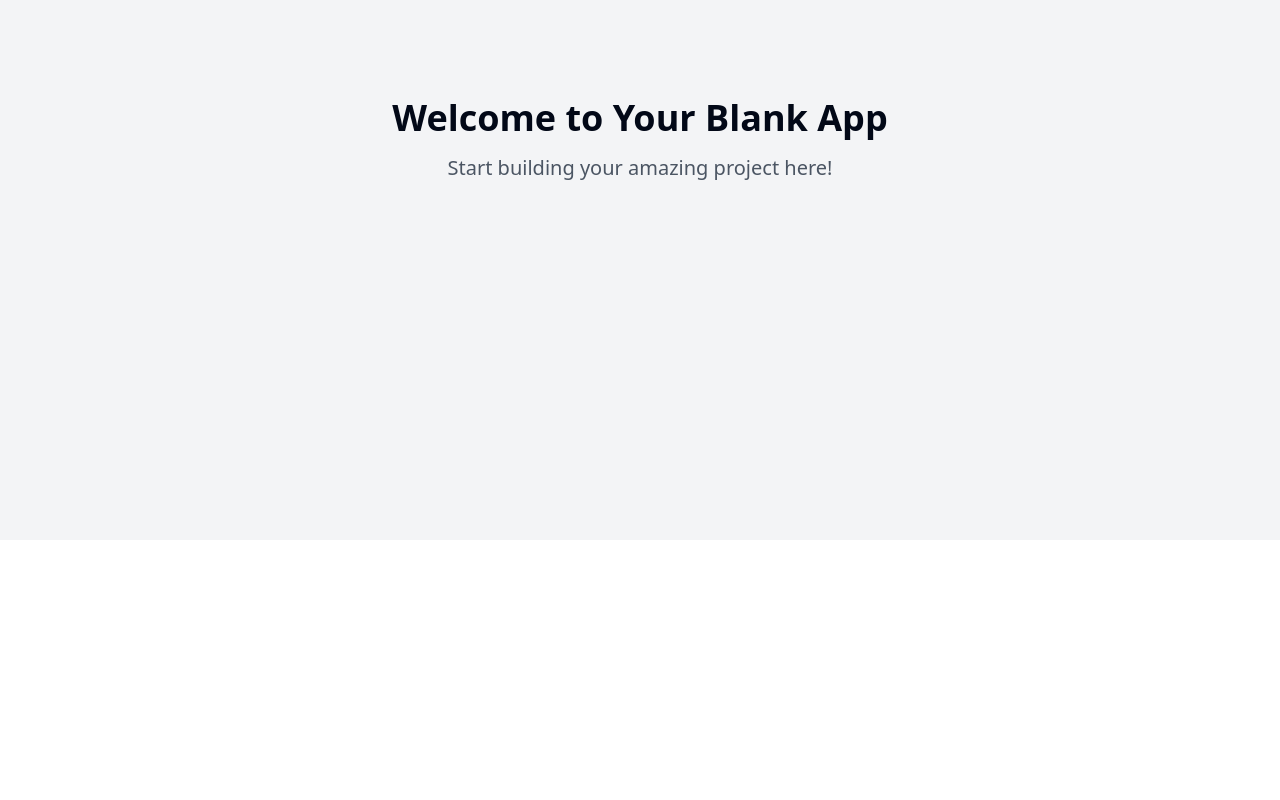
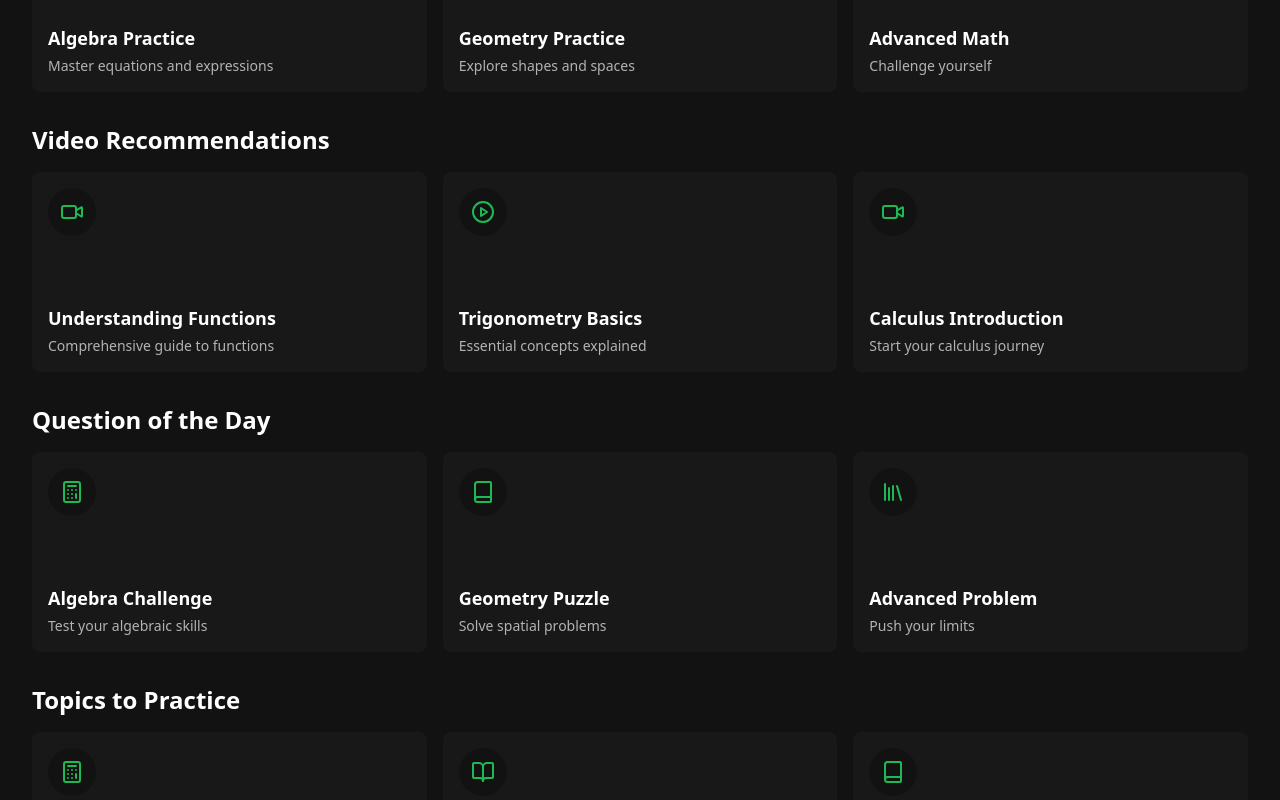
Before and after one commit to vinit2shah32/learnify-mix-tube, a React (Vite) app: page / in a window 1280 px wide. Shown: the part 260-1060 px from the top of the page. Before the commit the page ends 800 px from the top, so only its background shows below. Built offline with nearby package versions, Linux system fonts and the light colour scheme.

Commit message:
Implement Spotify-like landing page
This commit implements a landing page similar to Spotify's design.  The page will feature three cards each for practice mixes, video recommendations, questions of the day, and topics to practice.  Each card will link to relevant content.

```diff
--- a/package.json
+++ b/package.json
@@ -45,6 +45,7 @@
     "cmdk": "^1.0.0",
     "date-fns": "^3.6.0",
     "embla-carousel-react": "^8.3.0",
+    "framer-motion": "^12.4.1",
     "input-otp": "^1.2.4",
     "lucide-react": "^0.462.0",
     "next-themes": "^0.3.0",
--- /dev/null
+++ b/src/components/LearningCard.tsx
@@ -0,0 +1,38 @@
+
+import { cn } from "@/lib/utils";
+import { motion } from "framer-motion";
+
+interface LearningCardProps {
+  title: string;
+  subtitle: string;
+  icon: React.ReactNode;
+  href: string;
+  className?: string;
+}
+
+export const LearningCard = ({ title, subtitle, icon, href, className }: LearningCardProps) => {
+  return (
+    <motion.a
+      href={href}
+      className={cn(
+        "group relative overflow-hidden rounded-lg bg-spotify-card p-4 transition-all duration-300 hover:bg-spotify-hover",
+        "flex flex-col gap-4 min-h-[200px]",
+        className
+      )}
+      whileHover={{ scale: 1.02 }}
+      initial={{ opacity: 0, y: 20 }}
+      animate={{ opacity: 1, y: 0 }}
+      transition={{ duration: 0.3 }}
+    >
+      <div className="flex items-center justify-between">
+        <div className="rounded-full bg-spotify-dark p-3">
+          {icon}
+        </div>
+      </div>
+      <div className="mt-auto">
+        <h3 className="text-lg font-semibold text-white mb-1">{title}</h3>
+        <p className="text-sm text-spotify-text">{subtitle}</p>
+      </div>
+    </motion.a>
+  );
+};
--- /dev/null
+++ b/src/components/Section.tsx
@@ -0,0 +1,25 @@
+
+import { cn } from "@/lib/utils";
+import { motion } from "framer-motion";
+
+interface SectionProps {
+  title: string;
+  children: React.ReactNode;
+  className?: string;
+}
+
+export const Section = ({ title, children, className }: SectionProps) => {
+  return (
+    <motion.section
+      className={cn("mb-8", className)}
+      initial={{ opacity: 0, y: 20 }}
+      animate={{ opacity: 1, y: 0 }}
+      transition={{ duration: 0.5 }}
+    >
+      <h2 className="text-2xl font-bold text-white mb-4">{title}</h2>
+      <div className="grid grid-cols-1 md:grid-cols-2 lg:grid-cols-3 gap-4">
+        {children}
+      </div>
+    </motion.section>
+  );
+};
--- a/src/pages/Index.tsx
+++ b/src/pages/Index.tsx
@@ -1,11 +1,105 @@
-// Update this page (the content is just a fallback if you fail to update the page)
+
+import { Book, BookOpen, Calculator, Library, PlayCircle, Video } from "lucide-react";
+import { LearningCard } from "@/components/LearningCard";
+import { Section } from "@/components/Section";
+import { motion } from "framer-motion";
 
 const Index = () => {
   return (
-    <div className="min-h-screen flex items-center justify-center bg-gray-100">
-      <div className="text-center">
-        <h1 className="text-4xl font-bold mb-4">Welcome to Your Blank App</h1>
-        <p className="text-xl text-gray-600">Start building your amazing project here!</p>
+    <div className="min-h-screen bg-spotify-dark text-white">
+      <div className="container py-8">
+        <motion.h1
+          className="text-4xl font-bold mb-8"
+          initial={{ opacity: 0, y: -20 }}
+          animate={{ opacity: 1, y: 0 }}
+          transition={{ duration: 0.5 }}
+        >
+          Welcome back to your learning journey
+        </motion.h1>
+
+        <Section title="Practice Mix">
+          <LearningCard
+            title="Algebra Practice"
+            subtitle="Master equations and expressions"
+            icon={<Calculator className="w-6 h-6 text-spotify-accent" />}
+            href="/practice/algebra"
+          />
+          <LearningCard
+            title="Geometry Practice"
+            subtitle="Explore shapes and spaces"
+            icon={<Book className="w-6 h-6 text-spotify-accent" />}
+            href="/practice/geometry"
+          />
+          <LearningCard
+            title="Advanced Math"
+            subtitle="Challenge yourself"
+            icon={<Library className="w-6 h-6 text-spotify-accent" />}
+            href="/practice/advanced"
+          />
+        </Section>
+
+        <Section title="Video Recommendations">
+          <LearningCard
+            title="Understanding Functions"
+            subtitle="Comprehensive guide to functions"
+            icon={<Video className="w-6 h-6 text-spotify-accent" />}
+            href="/videos/functions"
+          />
+          <LearningCard
+            title="Trigonometry Basics"
+            subtitle="Essential concepts explained"
+            icon={<PlayCircle className="w-6 h-6 text-spotify-accent" />}
+            href="/videos/trigonometry"
+          />
+          <LearningCard
+            title="Calculus Introduction"
+            subtitle="Start your calculus journey"
+            icon={<Video className="w-6 h-6 text-spotify-accent" />}
+            href="/videos/calculus"
+          />
+        </Section>
+
+        <Section title="Question of the Day">
+          <LearningCard
+            title="Algebra Challenge"
+            subtitle="Test your algebraic skills"
+            icon={<Calculator className="w-6 h-6 text-spotify-accent" />}
+            href="/questions/algebra"
+          />
+          <LearningCard
+            title="Geometry Puzzle"
+            subtitle="Solve spatial problems"
+            icon={<Book className="w-6 h-6 text-spotify-accent" />}
+            href="/questions/geometry"
+          />
+          <LearningCard
+            title="Advanced Problem"
+            subtitle="Push your limits"
+            icon={<Library className="w-6 h-6 text-spotify-accent" />}
+            href="/questions/advanced"
+          />
+        </Section>
+
+        <Section title="Topics to Practice">
+          <LearningCard
+            title="Probability"
+            subtitle="Master chance and statistics"
+            icon={<Calculator className="w-6 h-6 text-spotify-accent" />}
+            href="/topics/probability"
+          />
+          <LearningCard
+            title="Coordinate Geometry"
+            subtitle="Navigate the coordinate plane"
+            icon={<BookOpen className="w-6 h-6 text-spotify-accent" />}
+            href="/topics/coordinate-geometry"
+          />
+          <LearningCard
+            title="Linear Equations"
+            subtitle="Word problems and applications"
+            icon={<Book className="w-6 h-6 text-spotify-accent" />}
+            href="/topics/linear-equations"
+          />
+        </Section>
       </div>
     </div>
   );
--- a/tailwind.config.ts
+++ b/tailwind.config.ts
@@ -1,3 +1,4 @@
+
 import type { Config } from "tailwindcss";
 
 export default {
@@ -12,85 +13,74 @@ export default {
   theme: {
     container: {
       center: true,
-			padding: '2rem',
+      padding: "2rem",
       screens: {
-				'2xl': '1400px'
-			}
+        "2xl": "1400px",
+      },
     },
     extend: {
       colors: {
-				border: 'hsl(var(--border))',
-				input: 'hsl(var(--input))',
-				ring: 'hsl(var(--ring))',
-				background: 'hsl(var(--background))',
-				foreground: 'hsl(var(--foreground))',
+        border: "hsl(var(--border))",
+        input: "hsl(var(--input))",
+        ring: "hsl(var(--ring))",
+        background: "hsl(var(--background))",
+        foreground: "hsl(var(--foreground))",
+        spotify: {
+          dark: "#121212",
+          card: "#181818",
+          hover: "#282828",
+          text: "#b3b3b3",
+          accent: "#1DB954",
+        },
         primary: {
-					DEFAULT: 'hsl(var(--primary))',
-					foreground: 'hsl(var(--primary-foreground))'
+          DEFAULT: "hsl(var(--primary))",
+          foreground: "hsl(var(--primary-foreground))",
         },
         secondary: {
-					DEFAULT: 'hsl(var(--secondary))',
-					foreground: 'hsl(var(--secondary-foreground))'
+          DEFAULT: "hsl(var(--secondary))",
+          foreground: "hsl(var(--secondary-foreground))",
         },
         destructive: {
-					DEFAULT: 'hsl(var(--destructive))',
-					foreground: 'hsl(var(--destructive-foreground))'
+          DEFAULT: "hsl(var(--destructive))",
+          foreground: "hsl(var(--destructive-foreground))",
         },
         muted: {
-					DEFAULT: 'hsl(var(--muted))',
-					foreground: 'hsl(var(--muted-foreground))'
+          DEFAULT: "hsl(var(--muted))",
+          foreground: "hsl(var(--muted-foreground))",
         },
         accent: {
-					DEFAULT: 'hsl(var(--accent))',
-					foreground: 'hsl(var(--accent-foreground))'
+          DEFAULT: "hsl(var(--accent))",
+          foreground: "hsl(var(--accent-foreground))",
         },
         popover: {
-					DEFAULT: 'hsl(var(--popover))',
-					foreground: 'hsl(var(--popover-foreground))'
+          DEFAULT: "hsl(var(--popover))",
+          foreground: "hsl(var(--popover-foreground))",
         },
         card: {
-					DEFAULT: 'hsl(var(--card))',
-					foreground: 'hsl(var(--card-foreground))'
+          DEFAULT: "hsl(var(--card))",
+          foreground: "hsl(var(--card-foreground))",
         },
-				sidebar: {
-					DEFAULT: 'hsl(var(--sidebar-background))',
-					foreground: 'hsl(var(--sidebar-foreground))',
-					primary: 'hsl(var(--sidebar-primary))',
-					'primary-foreground': 'hsl(var(--sidebar-primary-foreground))',
-					accent: 'hsl(var(--sidebar-accent))',
-					'accent-foreground': 'hsl(var(--sidebar-accent-foreground))',
-					border: 'hsl(var(--sidebar-border))',
-					ring: 'hsl(var(--sidebar-ring))'
-				}
-			},
-			borderRadius: {
-				lg: 'var(--radius)',
-				md: 'calc(var(--radius) - 2px)',
-				sm: 'calc(var(--radius) - 4px)'
       },
       keyframes: {
-				'accordion-down': {
-					from: {
-						height: '0'
+        "accordion-down": {
+          from: { height: "0" },
+          to: { height: "var(--radix-accordion-content-height)" },
         },
-					to: {
-						height: 'var(--radix-accordion-content-height)'
-					}
+        "accordion-up": {
+          from: { height: "var(--radix-accordion-content-height)" },
+          to: { height: "0" },
         },
-				'accordion-up': {
-					from: {
-						height: 'var(--radix-accordion-content-height)'
+        float: {
+          "0%, 100%": { transform: "translateY(0)" },
+          "50%": { transform: "translateY(-5px)" },
         },
-					to: {
-						height: '0'
-					}
-				}
       },
       animation: {
-				'accordion-down': 'accordion-down 0.2s ease-out',
-				'accordion-up': 'accordion-up 0.2s ease-out'
-			}
-		}
+        "accordion-down": "accordion-down 0.2s ease-out",
+        "accordion-up": "accordion-up 0.2s ease-out",
+        float: "float 3s ease-in-out infinite",
+      },
+    },
   },
   plugins: [require("tailwindcss-animate")],
 } satisfies Config;
```
Also changed, not shown: 1 other file (tests, documents, lock files or other folders). Lines whose indentation alone changed are shown as unchanged.
